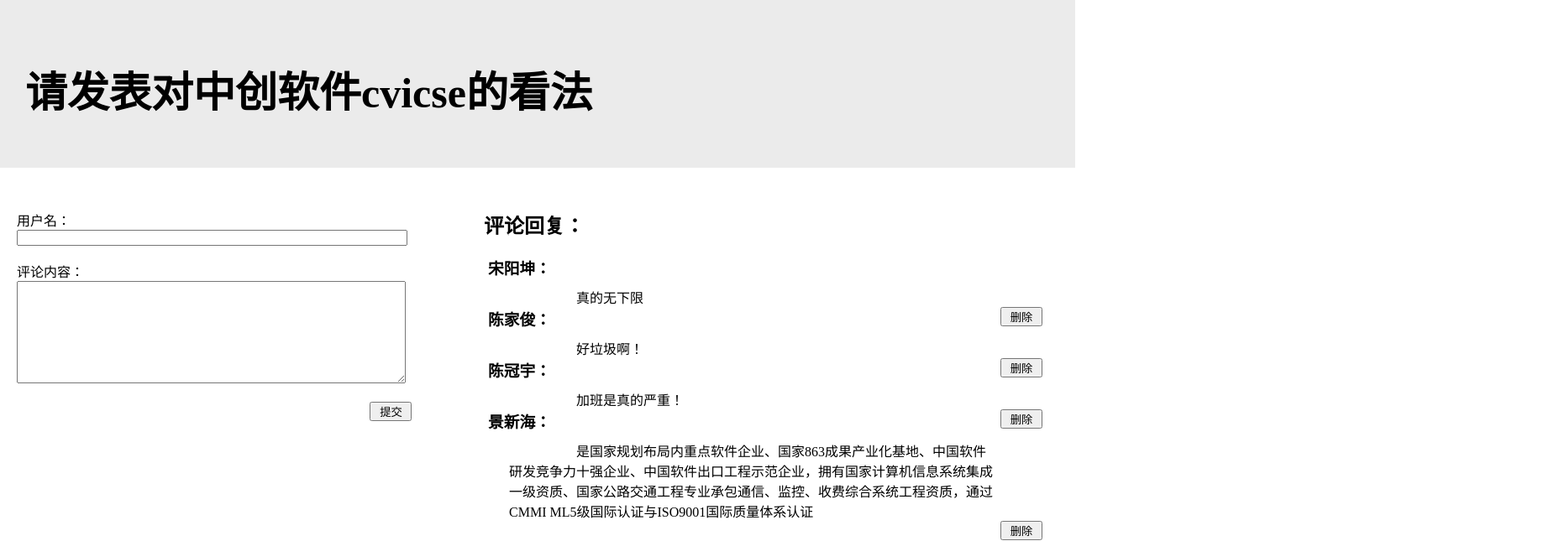
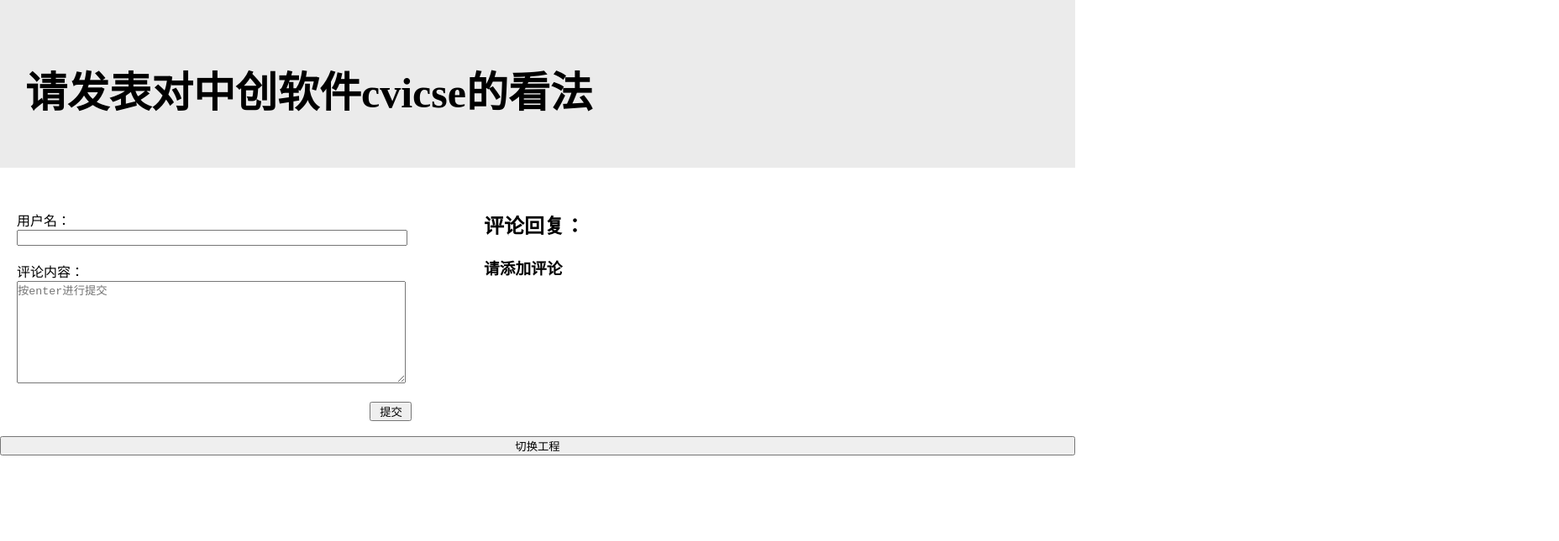
Before and after one commit to cvicse-wj/vue-test, a Vue app: page / in a window 1280 px wide. Shown: the top 645 px of the page at 84% size, 1856 px wide, since content can reach past the window. Built offline with nearby package versions, Linux system fonts and the light colour scheme.

Commit message:
论坛评论

```diff
--- a/src/components/HelloWorld.vue
+++ b/src/components/HelloWorld.vue
@@ -1,6 +1,8 @@
 <template>
   <div class="hello">
-	<Message></Message>
+	<Message v-show="flag"></Message>
+	<br />
+	<button @click="flag=!flag">切换工程</button>
   </div>
 </template>
 
@@ -8,6 +10,11 @@
 import Message from '@/components/pl/Message.vue'
 export default {
   name: 'HelloWorld',
+  data(){
+	return{
+		flag:true
+	}
+  },
   props: {
   },
   components:{
--- a/src/components/pl/Message.vue
+++ b/src/components/pl/Message.vue
@@ -22,24 +22,8 @@
   name: 'message',
   data() {
 	return{
-		commentList:[
-			{
-				userName:'宋阳坤',
-				comment:'真的无下限'
-			},
-			{
-				userName:'陈家俊',
-				comment:'好垃圾啊！'
-			},
-			{
-				userName:'陈冠宇',
-				comment:'加班是真的严重！'
-			},
-			{
-				userName:'景新海',
-				comment:'是国家规划布局内重点软件企业、国家863成果产业化基地、中国软件研发竞争力十强企业、中国软件出口工程示范企业，拥有国家计算机信息系统集成一级资质、国家公路交通工程专业承包通信、监控、收费综合系统工程资质，通过CMMI ML5级国际认证与ISO9001国际质量体系认证'
-			}
-		]
+		//localStorage.getItem("commetList") : 得到的字符串
+		commentList:JSON.parse(window.localStorage.getItem("commentList") || '[]')
     }
   },
   components: {
@@ -52,6 +36,15 @@
 	},
 	addComment(obj) {
 		this.commentList.push(obj)
+	}
+  },
+  watch:{ //监视
+	commentList:{
+		deep:true,
+		handler:function(value){
+			//将最新的值放到localstorage,注意这里需要将数组转string进行存储
+			window.localStorage.setItem("commentList",JSON.stringify(value))
+		}
 	}
   }
 }
--- a/src/components/pl/UserMessage.vue
+++ b/src/components/pl/UserMessage.vue
@@ -5,7 +5,7 @@
 		<br />
 		<br />
 		评论内容：<br />
-		<textarea v-model="comment" rows="8" cols="3"  style="width: 80%;"></textarea>
+		<textarea v-model="comment" rows="8" cols="3"  style="width: 80%;" placeholder="按enter进行提交" @keyup.enter="addMessage"></textarea>
 		<br />
 		<br />
 		<button @click="addMessage" style="text-align: center;width: 50px;margin-left: 73%;" >提交</button>
@@ -36,6 +36,8 @@
 					comment:comment
 				};
 				addComment(obj);
+				this.userName='';
+				this.comment='';
 			}
 		}
 	}
```
